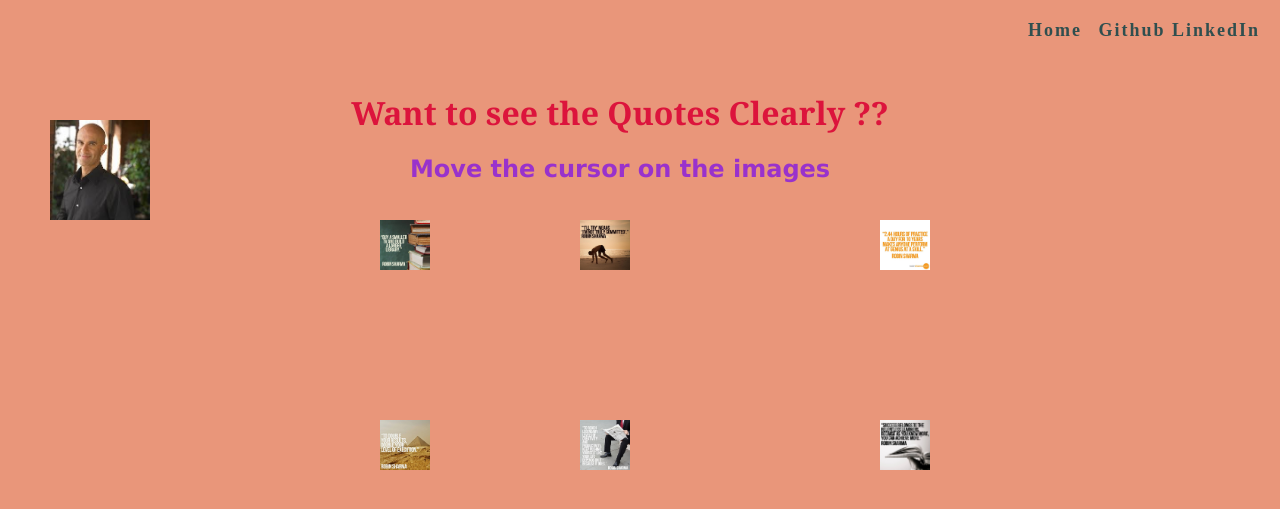
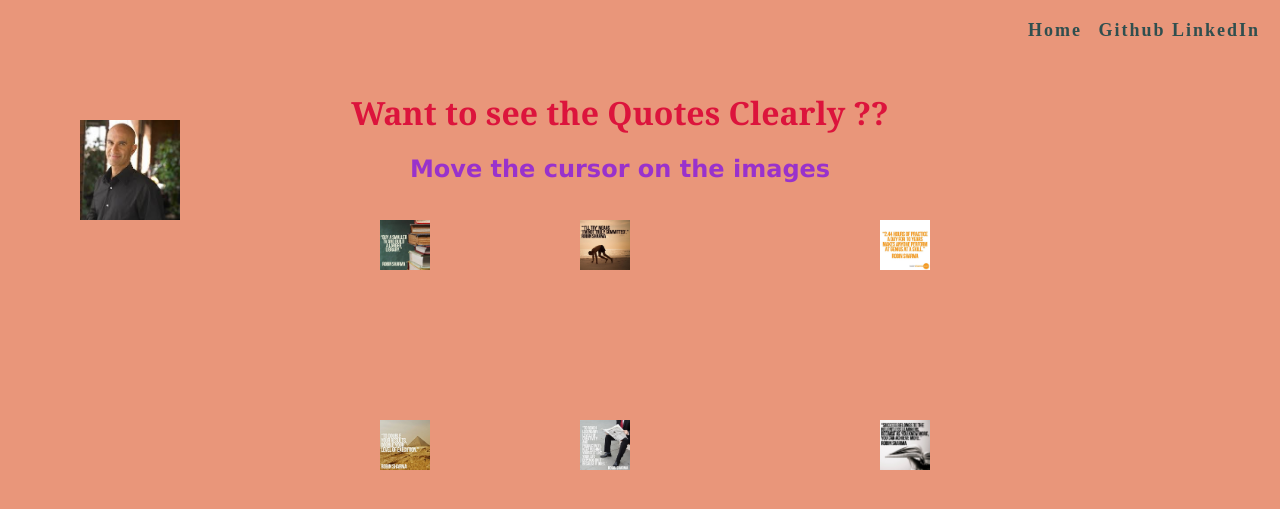
Before and after one commit to christyjax/christyjax.github.io, a Jekyll site: the page Quotes1.html, which Jekyll copies as it is, in a window 1280 px wide. Shown: the top 509 px of the page. Built offline with Jekyll 4.4.1, drawn with Linux system fonts in a browser that asks for light colours.

Commit message:
Update Quotes1.css

```diff
--- a/css/Quotes1.css
+++ b/css/Quotes1.css
@@ -9,7 +9,7 @@
 #main
 {
 	position:absolute;
-	 left:70px;
+	 left:100px;
 	 top:100px;
 }
 #home{
```
